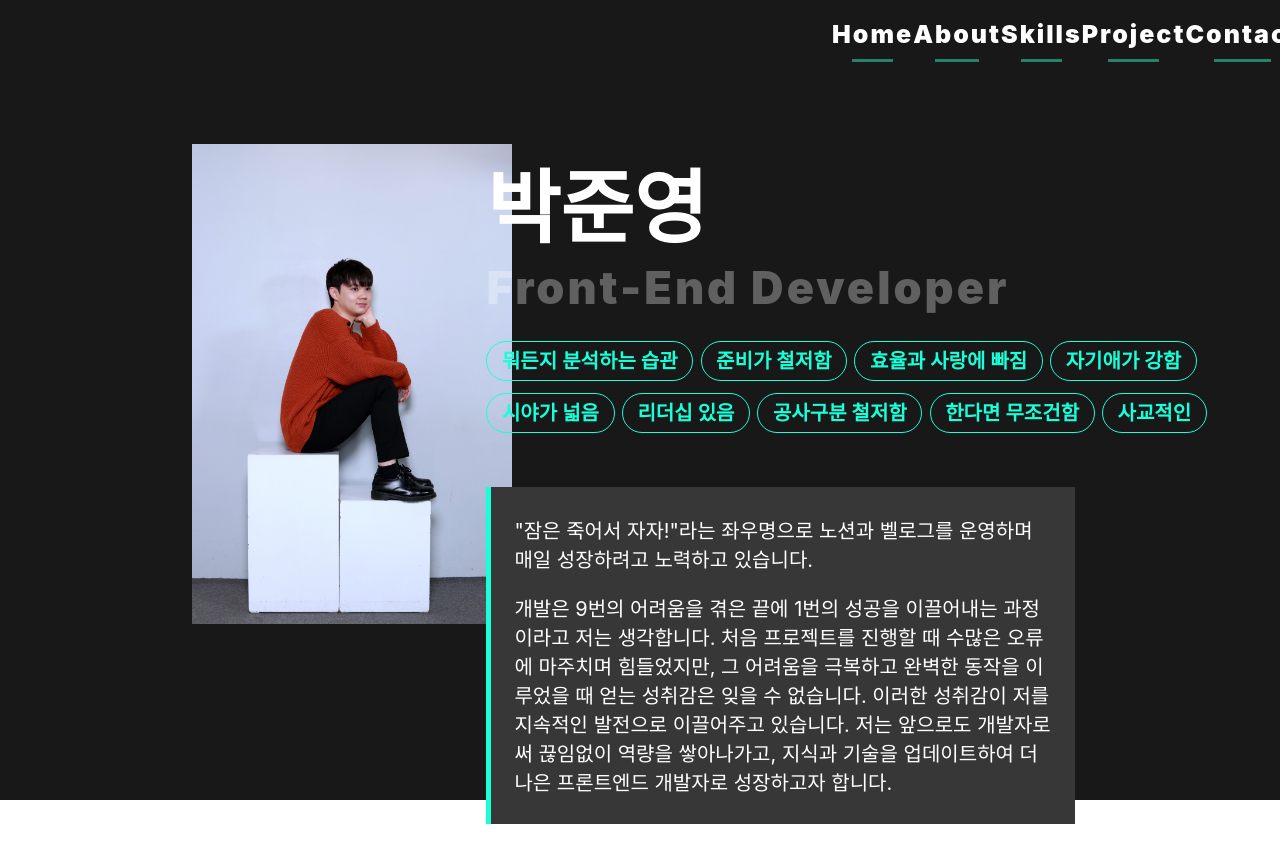
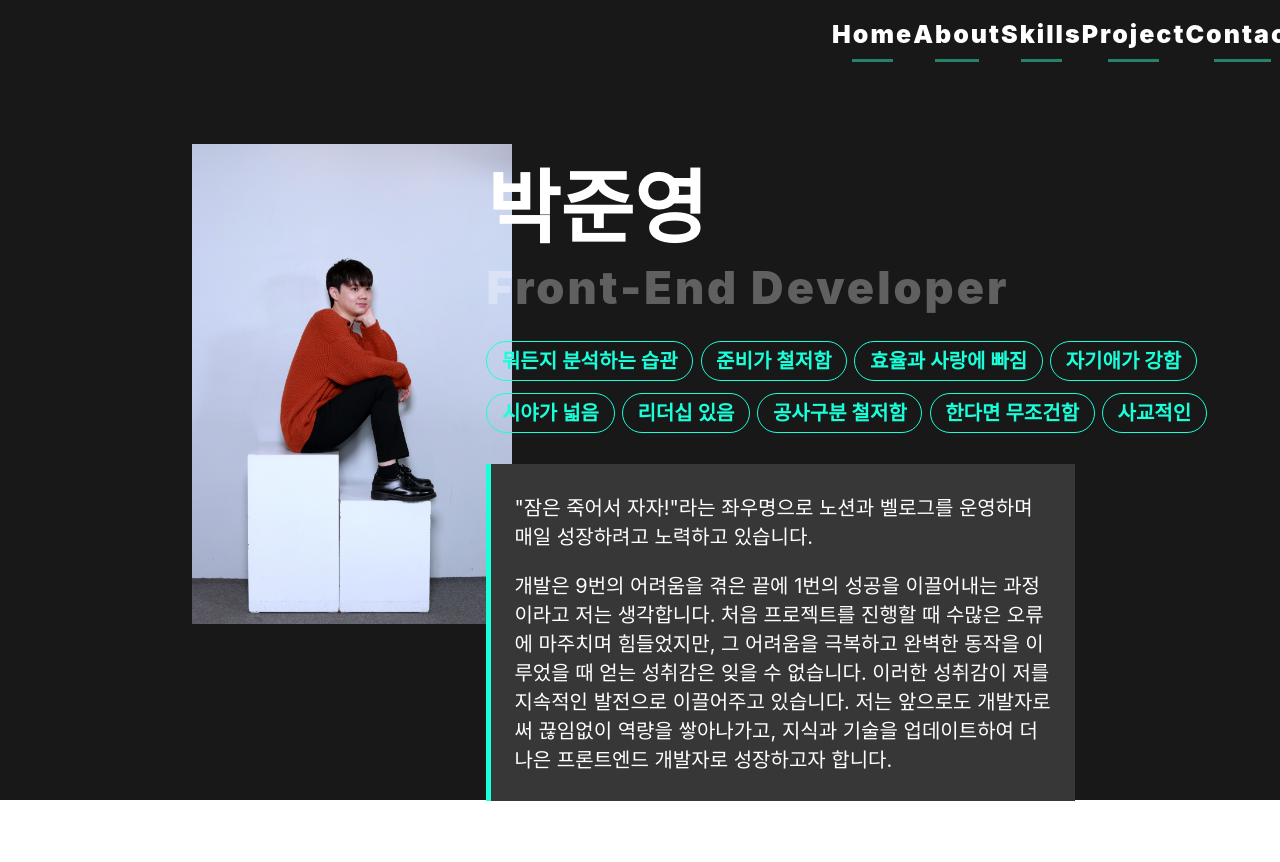
Before and after one commit to juny0429/juny0429.github.io, a React (Create React App) app: page /pjy-portfolio/about in a window 1280 px wide. Shown: the top 862 px of the page. Built offline with nearby package versions, Linux system fonts and the light colour scheme.

Commit message:
about 페이지 요소 간격 수정
commit

```diff
--- a/src/resources/css/pages/About.module.css
+++ b/src/resources/css/pages/About.module.css
@@ -59,7 +59,7 @@
 
 .aboutBottomText {
   width: 70%;
-  margin: 8% 0 0 5%;
+  margin: 5% 0 0 5%;
   padding: 1% 3% 1% 3%;
   font-size: 20px;
   font-weight: 400;
```
